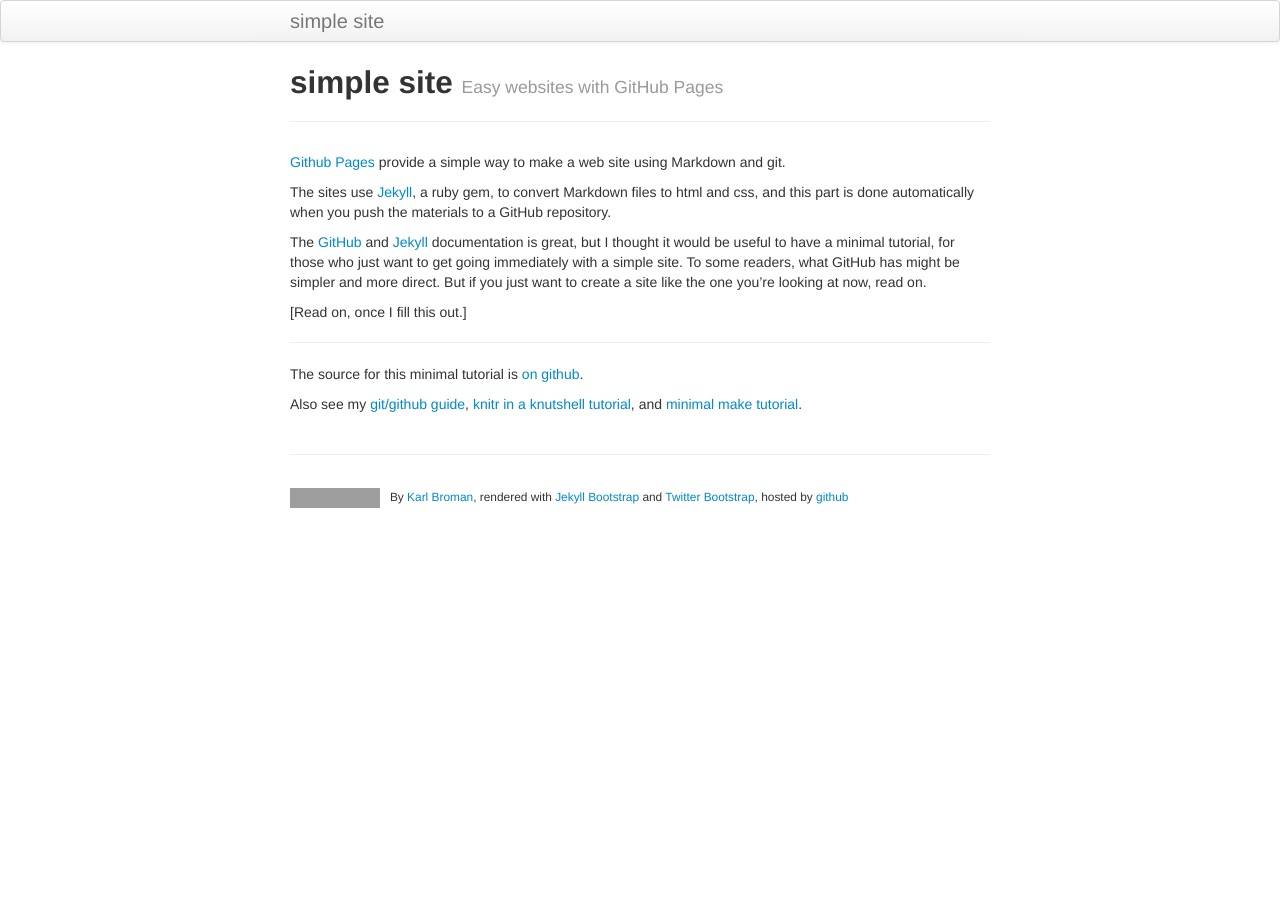
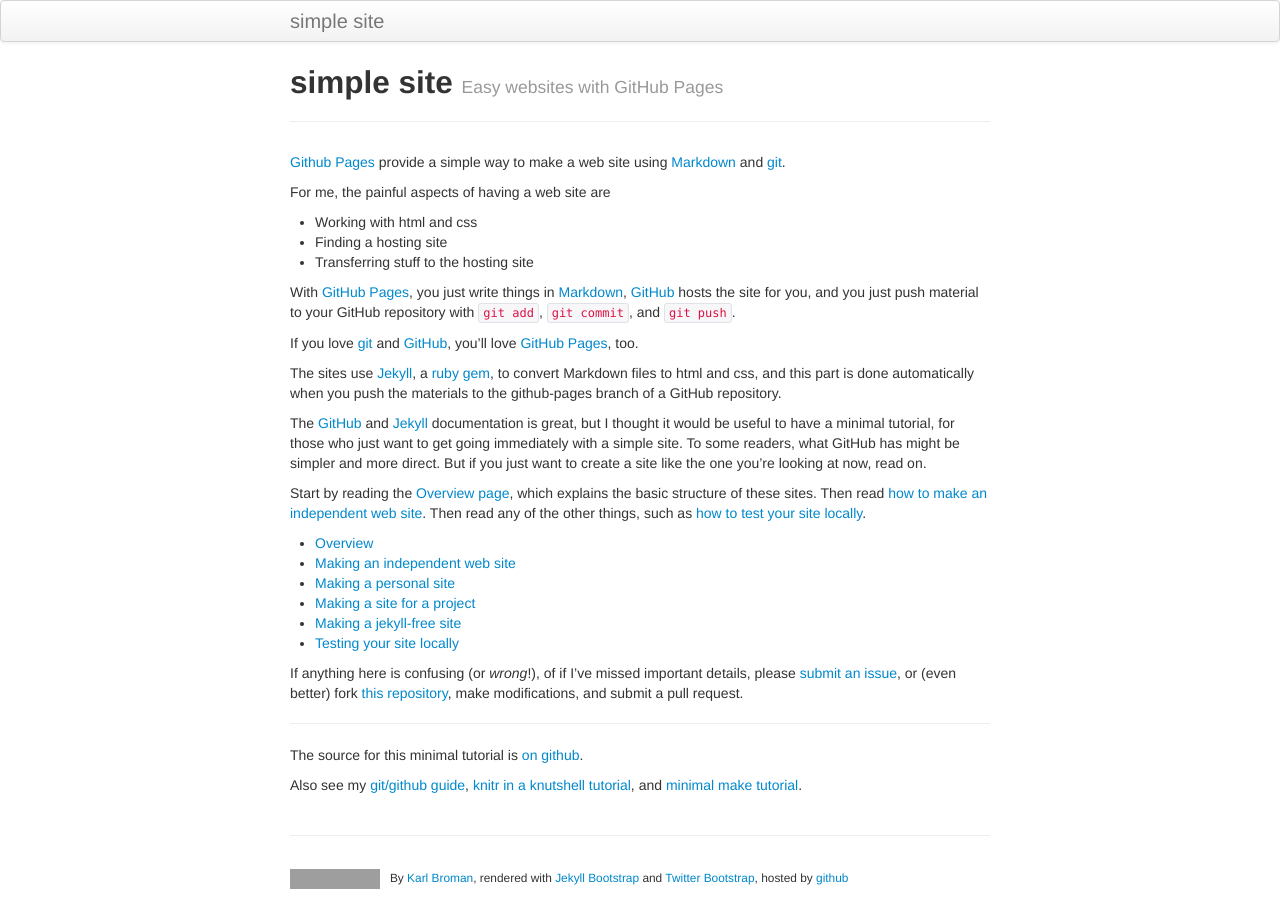
Before and after one commit to kbroman/simple_site, a Jekyll site: the page built from index.md, in a window 1280 px wide. Built offline with Jekyll 4.4.1, drawn with Linux system fonts in a browser that asks for light colours; grey boxes are pictures that could not be loaded.

Commit message:
Fill out main page; add some more stubs for pages

```diff
--- a/index.md
+++ b/index.md
@@ -5,22 +5,57 @@ tagline: Easy websites with GitHub Pages
 ---
 
 [Github Pages](http://pages.github.com) provide a simple way to make a
-web site using Markdown and git.
+web site using
+[Markdown](https://daringfireball.net/projects/markdown/) and
+[git](http://git-scm.com).
 
-The sites use [Jekyll](http://jekyllrb.com/), a ruby gem, to convert
-Markdown files to html and css, and this part is done automatically
-when you push the materials to a GitHub repository.
+For me, the painful aspects of having a web site are
+
+- Working with html and css
+- Finding a hosting site
+- Transferring stuff to the hosting site
+
+With [GitHub Pages](http://pages.github.com), you just write things in
+[Markdown](https://daringfireball.net/projects/markdown/),
+[GitHub](http://github.com) hosts the site for you, and you just push
+material to your GitHub repository with `git add`, `git commit`, and
+`git push`.
+
+If you love [git](http://git-scm.com/) and
+[GitHub](http://github.com), you'll love
+[GitHub Pages](http://pages.github.com), too.
+
+The sites use [Jekyll](http://jekyllrb.com/), a
+[ruby](https://www.ruby-lang.org/en/) [gem](https://rubygems.org/), to
+convert Markdown files to html and css, and this part is done
+automatically when you push the materials to the github-pages branch
+of a GitHub repository.
 
 The [GitHub](http://pages.github.com) and
 [Jekyll](http://jekyllrb.com) documentation is great, but I thought it
 would be useful to have a minimal tutorial, for those who just want to
 get going immediately with a simple site. To some readers, what GitHub
-has might be simpler and more direct. But if you just want to create
+has might be simpler and more direct.  But if you just want to create
 a site like the one you're looking at now, read on.
 
-\[Read on, once I fill this out.\]
+Start by reading the [Overview page](pages/overview.html), which
+explains the basic structure of these sites. Then read
+[how to make an independent web site](pages/independent_site.html). Then
+read any of the other things, such as
+[how to test your site locally](pages/local_test.html).
 
+- [Overview](pages/overview.html)
+- [Making an independent web site](pages/independent_site.html)
+- [Making a personal site](pages/user_site.html)
+- [Making a site for a project](pages/project_site.html)
+- [Making a jekyll-free site](pages/nojekyll.html)
+- [Testing your site locally](pages/local_test.html)
 
+If anything here is confusing (or _wrong_!), of if I've missed
+important details, please
+[submit an issue](https://github.com/kbroman/simple_site/issues), or (even
+better) fork [this repository](http://github.com/kbroman/simple_site),
+make modifications, and submit a pull request.
 
 ---
 
```
Also changed, not shown: pages/local_test.md (added, +24 -0 lines), pages/overview.md (added, +9 -0 lines), pages/resources.md (added, +7 -0 lines), pages/user_site.md (+1 -1 lines).
